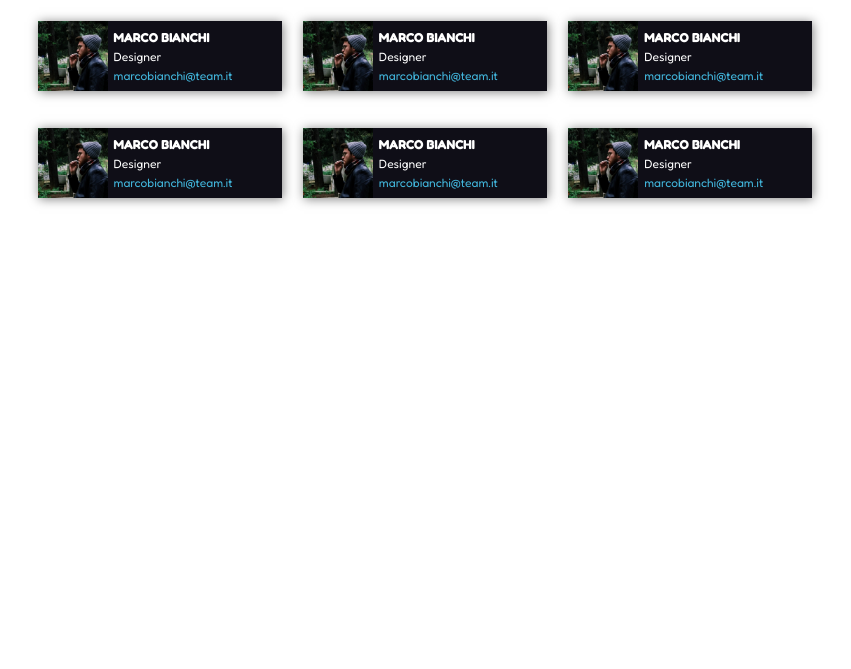
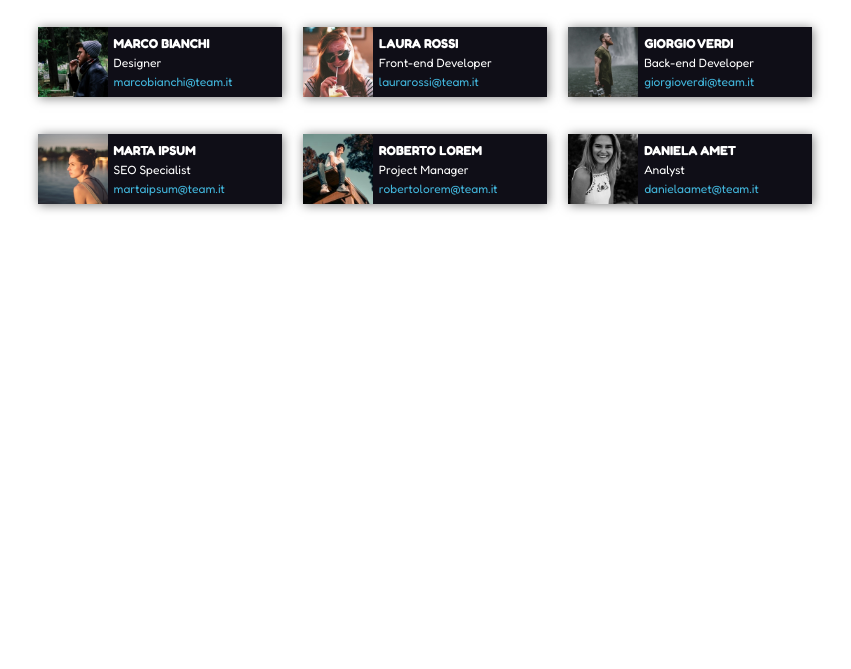
Before and after one commit to michelegelmini/html-css-flex-cards, a plain HTML site: page index.html in a window 1280 px wide. Shown: the part 131-800 px from the top of the page, without its empty margins (215-1066 px from the left). Drawn offline with Linux system fonts and the light colour scheme.

Commit message:
add: card-content

```diff
--- a/index.html
+++ b/index.html
@@ -38,53 +38,53 @@
                     </div>
                     <div class="card">
                         <div class="image">
-                            <img src="assets/img/male1.png" alt="male1">
+                            <img src="assets/img/female1.png" alt="female1">
                         </div>
                         <div class="info">
-                            <h2 class="name">Marco Bianchi</h2>
-                            <h3 class="role">Designer</h3>
-                            <h3 class="email">marcobianchi@team.it</h3>
+                            <h2 class="name">laura rossi</h2>
+                            <h3 class="role">Front-end Developer</h3>
+                            <h3 class="email">laurarossi@team.it</h3>
                         </div>
                     </div>
                     <div class="card">
                         <div class="image">
-                            <img src="assets/img/male1.png" alt="male1">
+                            <img src="assets/img/male2.png" alt="male2">
                         </div>
                         <div class="info">
-                            <h2 class="name">Marco Bianchi</h2>
-                            <h3 class="role">Designer</h3>
-                            <h3 class="email">marcobianchi@team.it</h3>
+                            <h2 class="name">giorgio verdi</h2>
+                            <h3 class="role">Back-end Developer</h3>
+                            <h3 class="email">giorgioverdi@team.it</h3>
                         </div>
                     </div>
 
                     <div class="card">
                         <div class="image">
-                            <img src="assets/img/male1.png" alt="male1">
+                            <img src="assets/img/female2.png" alt="female1">
                         </div>
                         <div class="info">
-                            <h2 class="name">Marco Bianchi</h2>
-                            <h3 class="role">Designer</h3>
-                            <h3 class="email">marcobianchi@team.it</h3>
+                            <h2 class="name">marta ipsum</h2>
+                            <h3 class="role">SEO Specialist</h3>
+                            <h3 class="email">martaipsum@team.it</h3>
                         </div>
                     </div>
                     <div class="card">
                         <div class="image">
-                            <img src="assets/img/male1.png" alt="male1">
+                            <img src="assets/img/male3.png" alt="male3">
                         </div>
                         <div class="info">
-                            <h2 class="name">Marco Bianchi</h2>
-                            <h3 class="role">Designer</h3>
-                            <h3 class="email">marcobianchi@team.it</h3>
+                            <h2 class="name">Roberto lorem</h2>
+                            <h3 class="role">Project Manager</h3>
+                            <h3 class="email">robertolorem@team.it</h3>
                         </div>
                     </div>
                     <div class="card">
                         <div class="image">
-                            <img src="assets/img/male1.png" alt="male1">
+                            <img src="assets/img/female3.png" alt="female3">
                         </div>
                         <div class="info">
-                            <h2 class="name">Marco Bianchi</h2>
-                            <h3 class="role">Designer</h3>
-                            <h3 class="email">marcobianchi@team.it</h3>
+                            <h2 class="name">Daniela Amet</h2>
+                            <h3 class="role">Analyst</h3>
+                            <h3 class="email">danielaamet@team.it</h3>
                         </div>
                     </div>
                 </div>
--- a/style.css
+++ b/style.css
@@ -27,8 +27,8 @@ header {
 
 h1 {
     color: #E53170;
-    margin: 30PX;
-    font-size: 25px;
+    margin: 30px;
+    font-size: 30px;
 }
 
 p {
```
